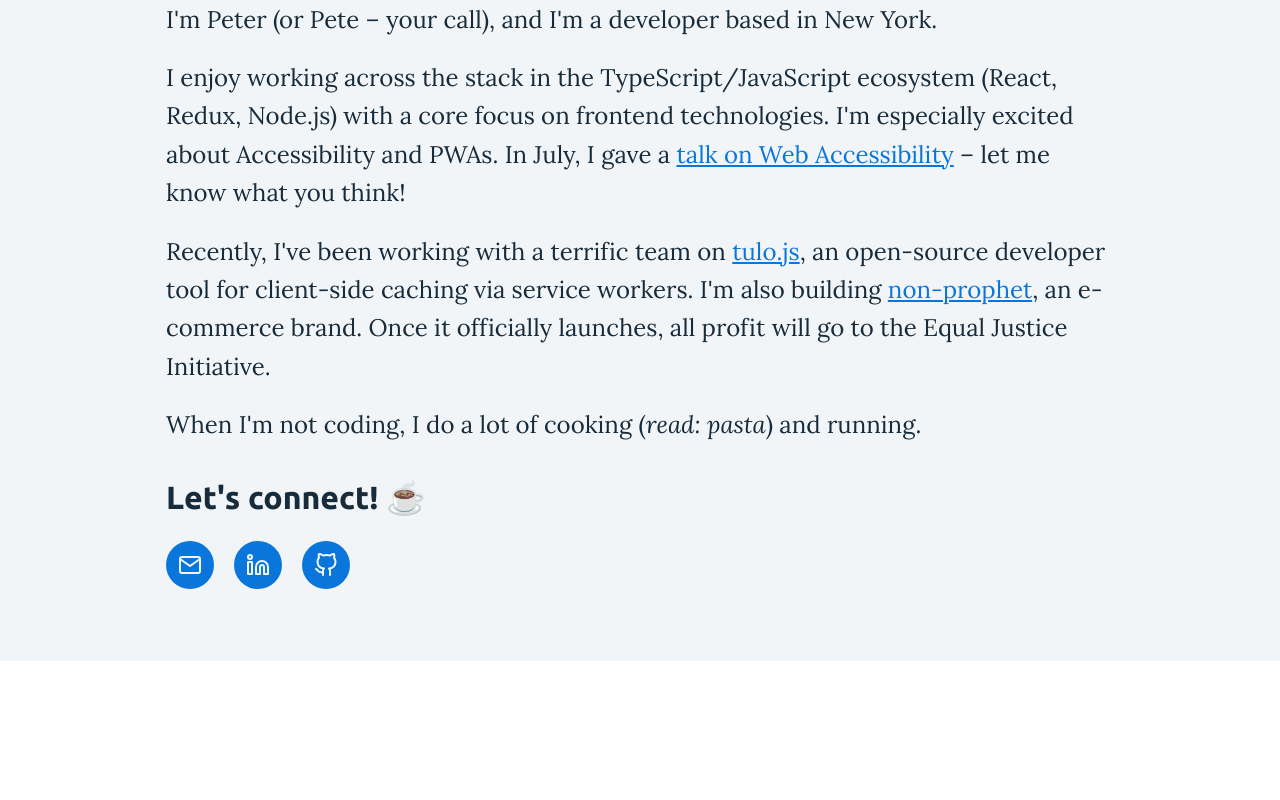
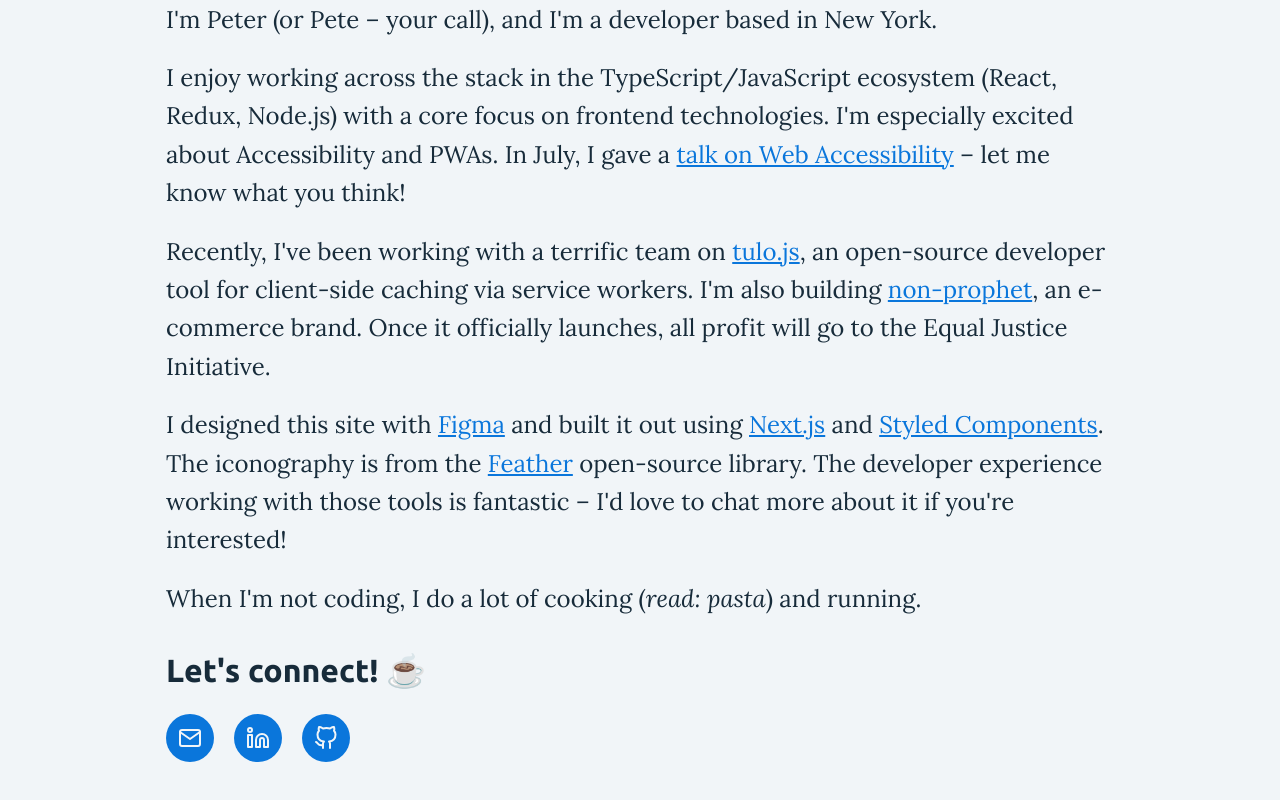
Before and after one commit to pmillspaugh/petemillspaugh.com, a Next.js app: page /about in a window 1280 px wide. Shown: the part 571-1371 px from the top of the page. Before the commit the page ends 1232 px from the top, so only its background shows below. Built offline with nearby package versions, Linux system fonts and the light colour scheme.

Commit message:
Add blurb about tech stack of this website

```diff
--- a/pages/about.js
+++ b/pages/about.js
@@ -61,6 +61,21 @@
           </Paragraph>
           <Spacer size='20px' />
           <Paragraph>
+            I designed this site with{' '}
+            <AnchorLink href='https://www.figma.com/'>Figma</AnchorLink> and
+            built it out using{' '}
+            <AnchorLink href='https://nextjs.org/'>Next.js</AnchorLink> and{' '}
+            <AnchorLink href='https://styled-components.com/'>
+              Styled Components
+            </AnchorLink>
+            . The iconography is from the{' '}
+            <AnchorLink href='https://feathericons.com/'>Feather</AnchorLink>{' '}
+            open-source library. The developer experience working with those
+            tools is fantastic – I&apos;d love to chat more about it if
+            you&apos;re interested!
+          </Paragraph>
+          <Spacer size='20px' />
+          <Paragraph>
             When I&apos;m not coding, I do a lot of cooking (
             <em>read: pasta</em>) and running.
           </Paragraph>
```
